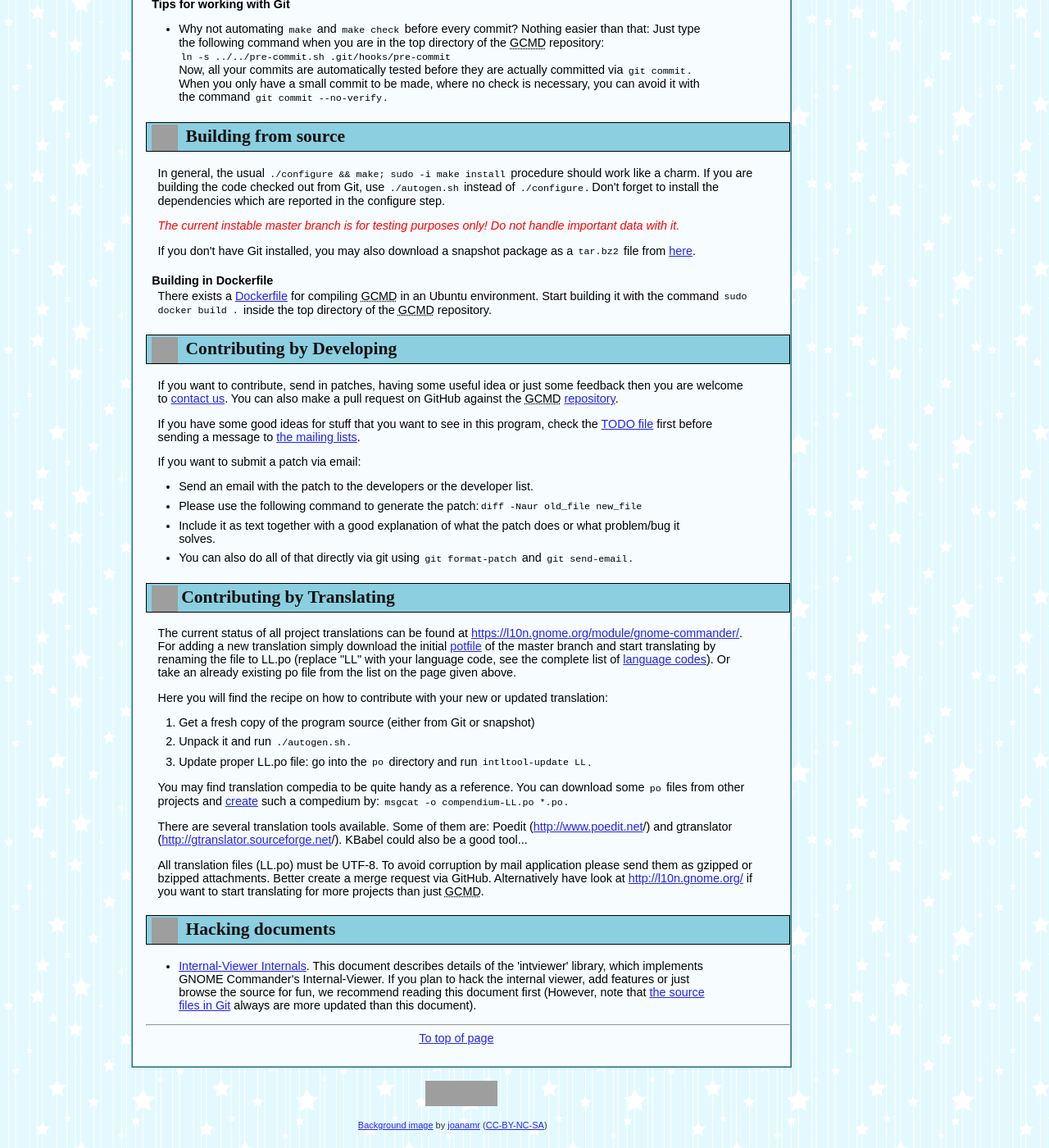
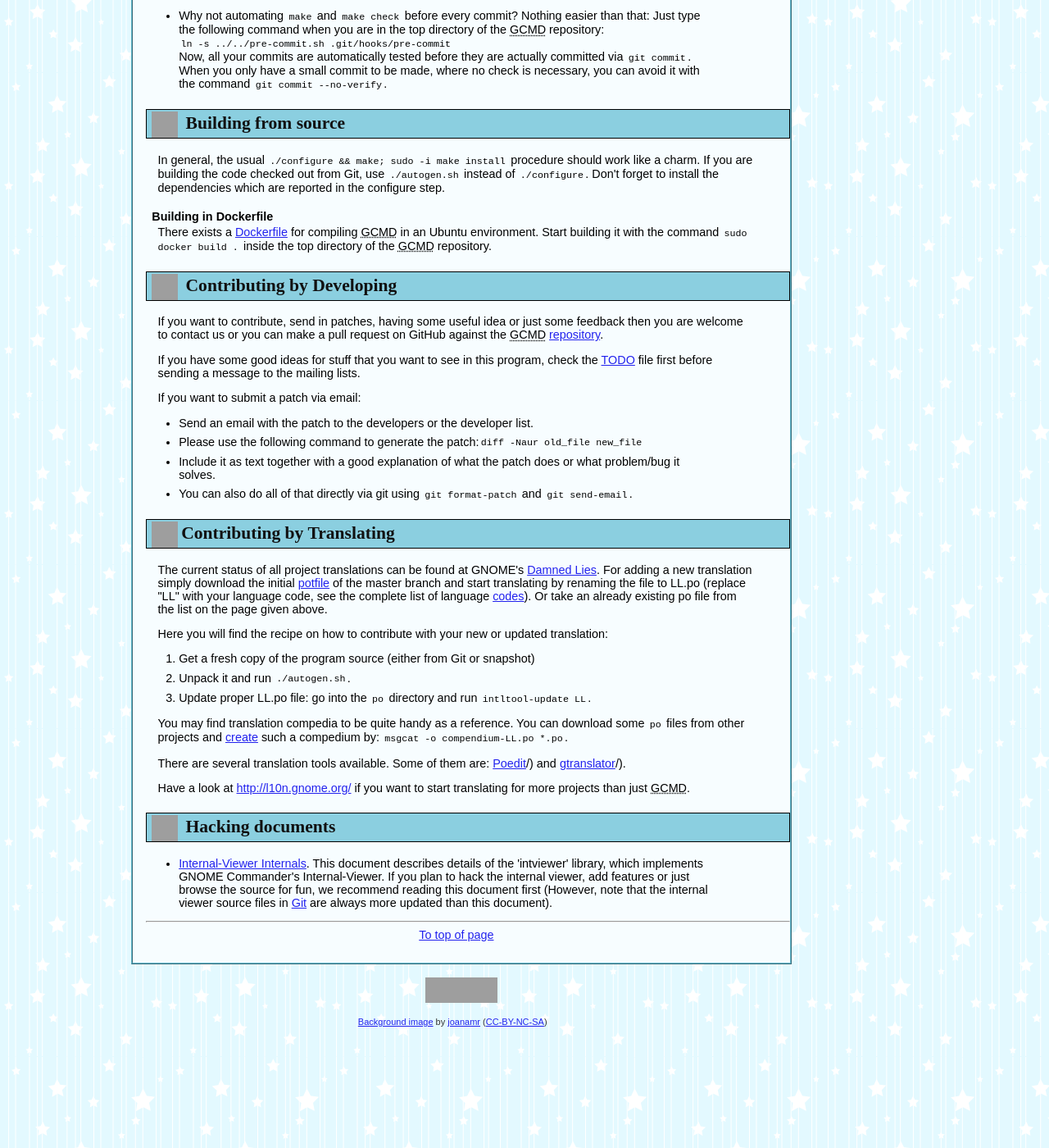
Before and after one commit to gcmd/gcmd.github.io, a Jekyll site: the page dev.html, which Jekyll copies as it is, in a window 1280 px wide and 1400 px high, scrolled down 1111 px. Shown: the whole window at 82% size. Built offline with Jekyll 4.4.1, drawn with Linux system fonts in a browser that asks for light colours; some of the changed text lies outside the part shown; grey boxes are pictures that could not be loaded.

Commit message:
Updates dev-page

```diff
--- a/dev.html
+++ b/dev.html
@@ -66,25 +71,14 @@
 python plugin support. Plugins should be dropped in the
 ~/.gnome-commander/plugins directory. The work on supporting meta-data
 also continues. The plan is to add this functionality to the searchtool,
-custom columns and the internal viewer. The
-<a href="https://git.gnome.org/cgit/gnome-commander/plain/TODO">TODO
-file</a> gives a hint on what we are working on, or like to work on, and
-maybe appreciate some community efforts on. Users and developers are as
-usual welcome to contact us, ask questions and discuss the development
-on
-<a href="index.html#maillists">our mailinglists</a>. If you are keen on
-fixing open bugs, have a look at
-the <a href="https://bugzilla.gnome.org/browse.cgi?product=gnome-commander"
-title="Please report bugs here">GCMD bugzilla page</a>.</p>
+custom columns and the internal viewer.</p>
 
 
 <h2><img class="info" src="img/icons/devices/network-wireless.png" height="32" width="32" alt="Git"> <a name="current">Git Repository</a></h2>
 
 <p>The official Git repository of GNOME Commander is registered on
-<a href="http://git.gnome.org/browse/gnome-commander/">git.gnome.org</a>, with a fork
-at <a href="https://github.com/gcmd/gnome-commander">GitHub.com</a>.
-For more information about Git and Gnome visit
-<a href="https://live.gnome.org/Git">live.gnome.org/Git</a>.</p>
+<a href="http://git.gnome.org/browse/gnome-commander/">git.gnome.org</a>, but there exists also a fork
+at <a href="https://github.com/gcmd/gnome-commander">GitHub</a>.
 
 <h4>Branches and Versions</h4>
 <p>GNOME Commander is being developed in several branches:</p>
@@ -138,11 +132,6 @@
 the code checked out from Git, use <code>./autogen.sh</code> instead of <code>./configure</code>. Don't forget to install the dependencies
 which are reported in the configure step.</p>
 
-<p class="warning"><em>The current instable master branch is for testing
-purposes only! Do not handle important data with it.</em></p>
-
-<p>If you don't have Git installed, you may also download a snapshot package as a <code>tar.bz2</code> file from <a href="http://git.gnome.org/browse/gnome-commander/snapshot/gnome-commander-master.tar.bz2?h=master">here</a>.</p>
-
 <h4>Building in Dockerfile</h4>
 <p>
 There exists a <a href="http://git.gnome.org/cgit/gnome-commander/plain/Dockerfile">Dockerfile</a> for compiling
@@ -152,12 +141,12 @@
 
 <h2><img class="info" src="img/icons/apps/preferences-desktop-keyboard-shortcuts.png" height="32" width="32" alt="Contributing"> <a name="contr">Contributing by Developing</a></h2>
 <p>If you want to contribute, send in patches, having some useful idea or just some feedback
-then you are welcome to <a href="index.html#maillists">contact us</a>. You can also make a pull request
+then you are welcome to contact us or you can make a pull request
 on GitHub against the <abbr title="GNOME Commander">GCMD</abbr> <a href="https://github.com/gcmd/gnome-commander">repository</a>.</p>
 
 <p>If you have some good ideas for stuff that you want to see in this program, check the
-<a href="http://git.gnome.org/cgit/gnome-commander/plain/TODO">TODO file</a> first before sending
-a message to <a href="index.html#maillists">the mailing lists</a>.</p>
+<a href="http://git.gnome.org/cgit/gnome-commander/plain/TODO">TODO</a> file first before sending
+a message to the mailing lists.</p>
 <p>If you want to submit a patch via email:</p>
 <ul>
 <li>Send an email with the patch to the developers or the developer list.</li>
@@ -169,11 +158,14 @@
 <h2><img class="info" src="img/icons/actions/edit-find-replace.png" height="32" width="32" alt="Contributing by Translating"><a name="trnsl">Contributing by Translating</a></h2>
 
 <p>The current status of all project translations can be found at
-<a href="https://l10n.gnome.org/module/gnome-commander/">https://l10n.gnome.org/module/gnome-commander/</a>. For adding a
-new translation simply download the initial <a href="https://l10n.gnome.org/POT/gnome-commander.master/gnome-commander.master.pot">potfile</a>
-of the master branch and start translating by renaming the file to LL.po (replace "LL" with your language code, see the complete list
-of <a href="https://www.gnu.org/software/gettext/manual/html_chapter/gettext_15.html#Language-Codes">language codes</a>). Or take an already
-existing po file from the list on the page given above.</p>
+GNOME's <a href="https://l10n.gnome.org/module/gnome-commander/">Damned
+Lies</a>. For adding a new translation simply download the
+initial <a href="https://l10n.gnome.org/POT/gnome-commander.master/gnome-commander.master.pot">potfile</a>
+of the master branch and start translating by renaming the file to LL.po
+(replace "LL" with your language code, see the complete list of
+language <a href="https://www.gnu.org/software/gettext/manual/html_chapter/gettext_15.html#Language-Codes">codes</a>).
+Or take an already existing po file from the list on the page given
+above.</p>
 
 <p>Here you will find the recipe on how to contribute with your new or updated translation:</p>
 <ol>
@@ -187,23 +179,22 @@
 from other projects and <a href="https://www.gnu.org/software/gettext/manual/html_node/Creating-Compendia.html">create</a>
 such a compedium by: <code>msgcat -o compendium-LL.po *.po</code>.</p>
 
-<p>There are several translation tools available. Some of them are: Poedit
-(<a href="http://www.poedit.net">http://www.poedit.net</a>/)
-and gtranslator (<a href="http://gtranslator.sourceforge.net">http://gtranslator.sourceforge.net</a>/).
-KBabel could also be a good tool...</p>
+<p>There are several translation tools available. Some of them are: <a href="http://www.poedit.net">Poedit</a>/)
+and <a href="http://gtranslator.sourceforge.net">gtranslator</a>/).</p>
 
-<p>All translation files (LL.po) must be UTF-8. To avoid corruption by
-mail application please send them as gzipped or bzipped attachments. Better create a merge request via GitHub.
-Alternatively have look at <a href="http://l10n.gnome.org/">http://l10n.gnome.org/</a> if you want
+<p>Have a look at <a href="http://l10n.gnome.org/">http://l10n.gnome.org/</a> if you want
 to start translating for more projects than just <abbr title="GNOME Commander">GCMD</abbr>.</p>
 
 <h2><img class="info" src="img/icons/devices/input-keyboard.png" height="32" width="32" alt="Hacking"> <a name="doc">Hacking documents</a></h2>
 <ul>
-<li><a href="http://git.gnome.org/cgit/gnome-commander/plain/doc/internal_viewer_hacking.txt">Internal-Viewer Internals</a>.
-This document describes details of the 'intviewer' library, which implements GNOME Commander's Internal-Viewer.
-If you plan to hack the internal viewer, add features or just browse the source for fun, we recommend reading
-this document first (However, note that <a href="http://git.gnome.org/browse/gnome-commander/tree/src/intviewer">the source files in Git</a>
-always are more updated than this document).</li>
+<li><a href="http://git.gnome.org/cgit/gnome-commander/plain/doc/internal_viewer_hacking.txt">Internal-Viewer
+Internals</a>. This document describes details of the 'intviewer'
+library, which implements GNOME Commander's Internal-Viewer. If you plan
+to hack the internal viewer, add features or just browse the source for
+fun, we recommend reading this document first (However, note that the
+internal viewer source files
+in <a href="http://git.gnome.org/browse/gnome-commander/tree/src/intviewer">Git</a>
+are always more updated than this document).</li>
 </ul>
 
 <hr>
```
Also changed, not shown: other parts of dev.html (+9 -4 lines).
